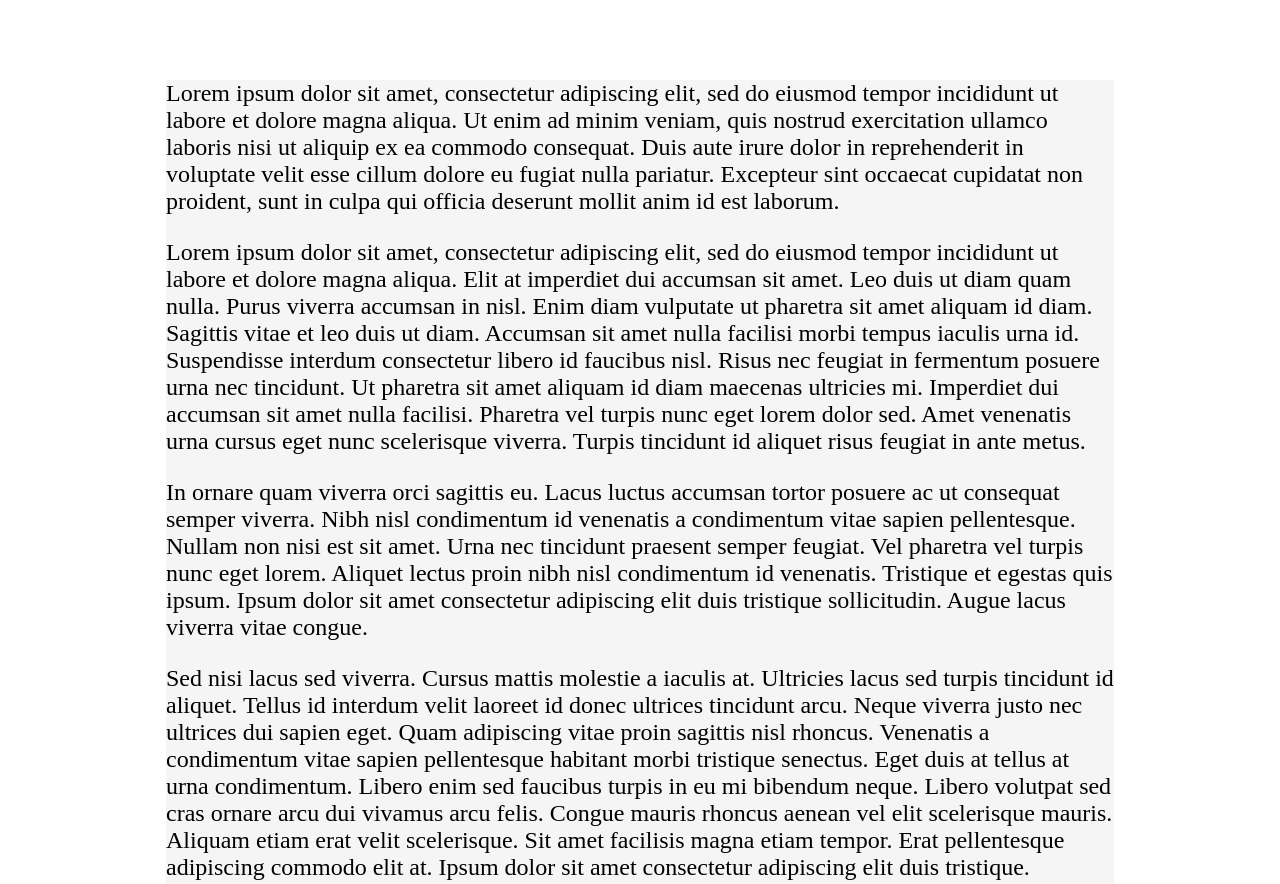
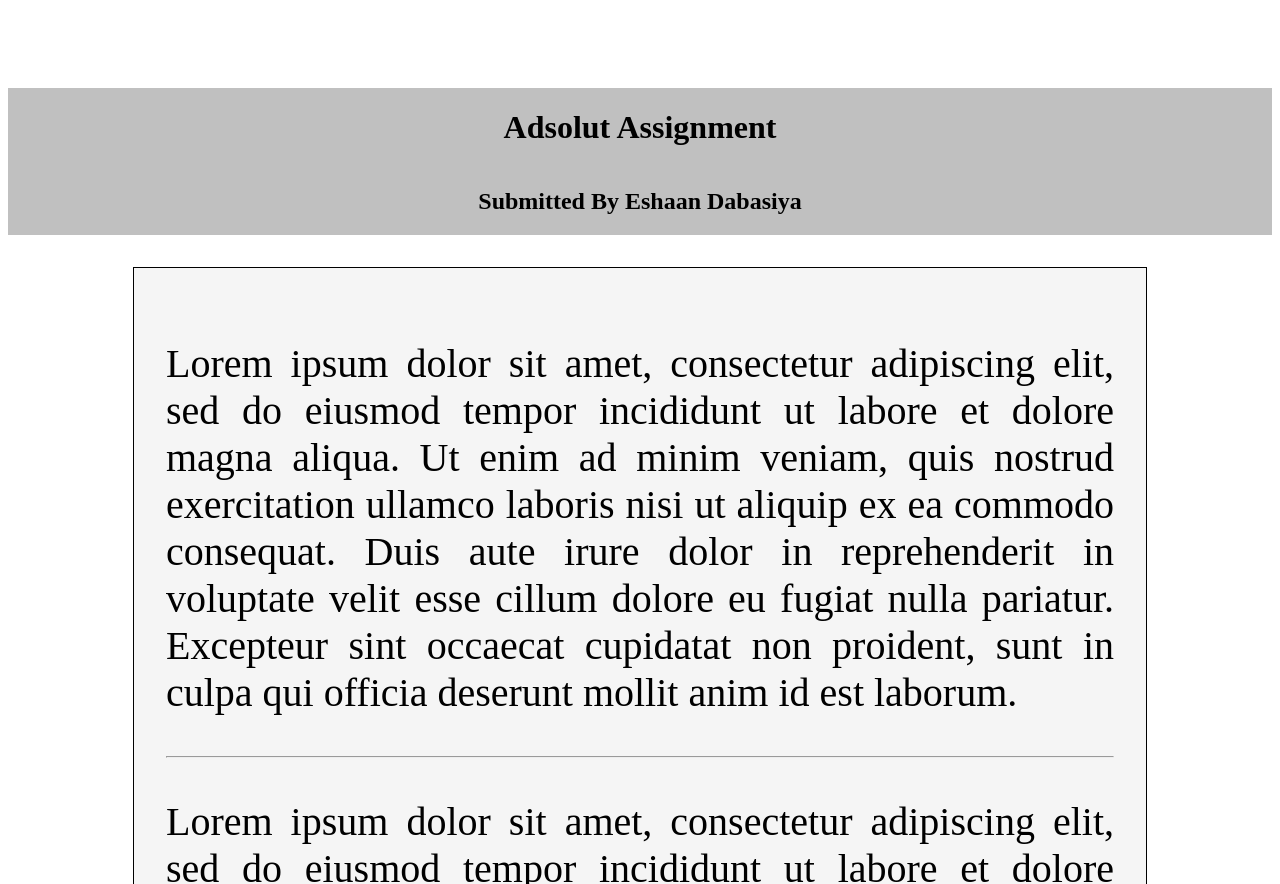
Before and after one commit to im3dabasia/Lazy-Loaded-Video-Player, a plain HTML site: page index.html in a window 1280 px wide. Shown: the top 884 px of the page. Drawn offline with Linux system fonts and the light colour scheme.

Commit message:
Made the site responsive by adding media queries Added Student details in the header of of the container div

```diff
--- a/index.css
+++ b/index.css
@@ -1,15 +1,104 @@
-.container{
+.container {
     height: 100vh;
     padding-top: 3em;
+}
+
+.main {
+    background-color: whitesmoke;
+    width: 75%;
+    margin: 0 auto;
+    padding: 2em;
+    border: 1px solid black;
+}
+
+p {
+    text-align: justify;
+    font-size: 2rem;
 
 }
 
-.main{
-    background-color: whitesmoke;
-    width: 75%;
-    margin:0 auto;
+.container {
+    display: flex;
+    flex-direction: column;
 }
 
-p{
-    font-size: 150%;
+.header {
+    box-sizing: border-box;
+    width: 100%;
+    display: flex;
+    flex-direction: row;
+    justify-content: center;
+    text-transform:capitalize;
+    background-color: #c0c0c0;
+    margin: 2em 0em 2em 0em;
+
 }
+
+.student-info {
+    display: flex;
+    flex-direction: column;
+    width: 50%;
+    justify-content: center;
+    align-items: center;
+}
+
+/*
+    For Responsiveness of the website
+    CSS Media Queries
+*/
+
+/* Extra small devices (phones, 600px and down) */
+@media only screen and (max-width: 600px) {
+    body {
+        font-size: 1.5em;
+    }
+
+    .student-info {
+        font-size: 0.5em;
+    }
+}
+
+/* Small devices (portrait tablets and large phones, 600px and up) */
+@media only screen and (min-width: 600px) {
+    p {
+        font-size: 1.75em;
+    }
+
+    .student-info {
+        font-size: 0.5em;
+    }
+
+}
+
+/* Medium devices (landscape tablets, 768px and up) */
+@media only screen and (min-width: 768px) {
+    p {
+        font-size: 2em;
+    }
+
+    .student-info {
+        font-size: 1em;
+    }
+}
+
+/* Large devices (laptops/desktops, 992px and up) */
+@media only screen and (min-width: 992px) {
+    p {
+        font-size: 2.25em;
+    }
+
+    .student-info {
+        font-size: 1em;
+    }
+}
+
+/* Extra large devices (large laptops and desktops, 1200px and up) */
+@media only screen and (min-width: 1200px) {
+    p {
+        font-size: 2.5em;
+    }
+
+    .student-info {
+        font-size: 1em;
+    }
+}
--- a/index.html
+++ b/index.html
@@ -6,17 +6,26 @@
     <meta http-equiv="X-UA-Compatible" content="IE=edge">
     <meta name="viewport" content="width=device-width, initial-scale=1.0">
     <title>Adsolut Assignment</title>
+    <!-- My custom Style sheets -->
     <link rel="stylesheet" href="./index.css">
 </head>
 
 <body>
     <div class="container">
+        <div class="header">
+            <div class="student-info">
+                <h1>Adsolut Assignment</h1>
+                <h2>Submitted by Eshaan Dabasiya</h2>
+            </div>
+        </div>
         <div class="main">
             <p>Lorem ipsum dolor sit amet, consectetur adipiscing elit, sed do eiusmod tempor incididunt ut labore et
                 dolore magna aliqua. Ut enim ad minim veniam, quis nostrud exercitation ullamco laboris nisi ut aliquip
                 ex ea commodo consequat. Duis aute irure dolor in reprehenderit in voluptate velit esse cillum dolore eu
                 fugiat nulla pariatur. Excepteur sint occaecat cupidatat non proident, sunt in culpa qui officia
-                deserunt mollit anim id est laborum.</p>
+                deserunt mollit anim id est laborum.
+            </p>
+            <hr />
             <p>
                 Lorem ipsum dolor sit amet, consectetur adipiscing elit, sed do eiusmod tempor incididunt ut labore et
                 dolore magna aliqua. Elit at imperdiet dui accumsan sit amet. Leo duis ut diam quam nulla. Purus viverra
@@ -28,6 +37,8 @@
                 tincidunt id aliquet risus feugiat in ante metus.
 
             </p>
+            <hr />
+
             <p>
                 In ornare quam viverra orci sagittis eu. Lacus luctus accumsan tortor posuere ac ut consequat semper
                 viverra. Nibh nisl
@@ -39,6 +50,9 @@
                 tristique
                 sollicitudin. Augue lacus viverra vitae congue.
             </p>
+            <hr />
+
+
             <p>
                 Sed nisi lacus sed viverra. Cursus mattis molestie a iaculis at. Ultricies lacus sed turpis tincidunt id
                 aliquet. Tellus
@@ -54,6 +68,8 @@
                 commodo elit at. Ipsum
                 dolor sit amet consectetur adipiscing elit duis tristique.
             </p>
+            <hr />
+
             <p>
                 Facilisi nullam vehicula ipsum a arcu cursus vitae. Nunc id cursus metus aliquam eleifend mi in nulla
                 posuere. Quam
@@ -73,6 +89,8 @@
                 eu lobortis
                 elementum.
             </p>
+            <hr />
+
             <p>
 
                 Dignissim suspendisse in est ante. In nibh mauris cursus mattis. Aliquam ut porttitor leo a diam
@@ -89,6 +107,8 @@
                 sodales ut eu.
                 Faucibus a pellentesque sit amet porttitor eget.
             </p>
+            <hr />
+
         </div>
     </div>
 
```
